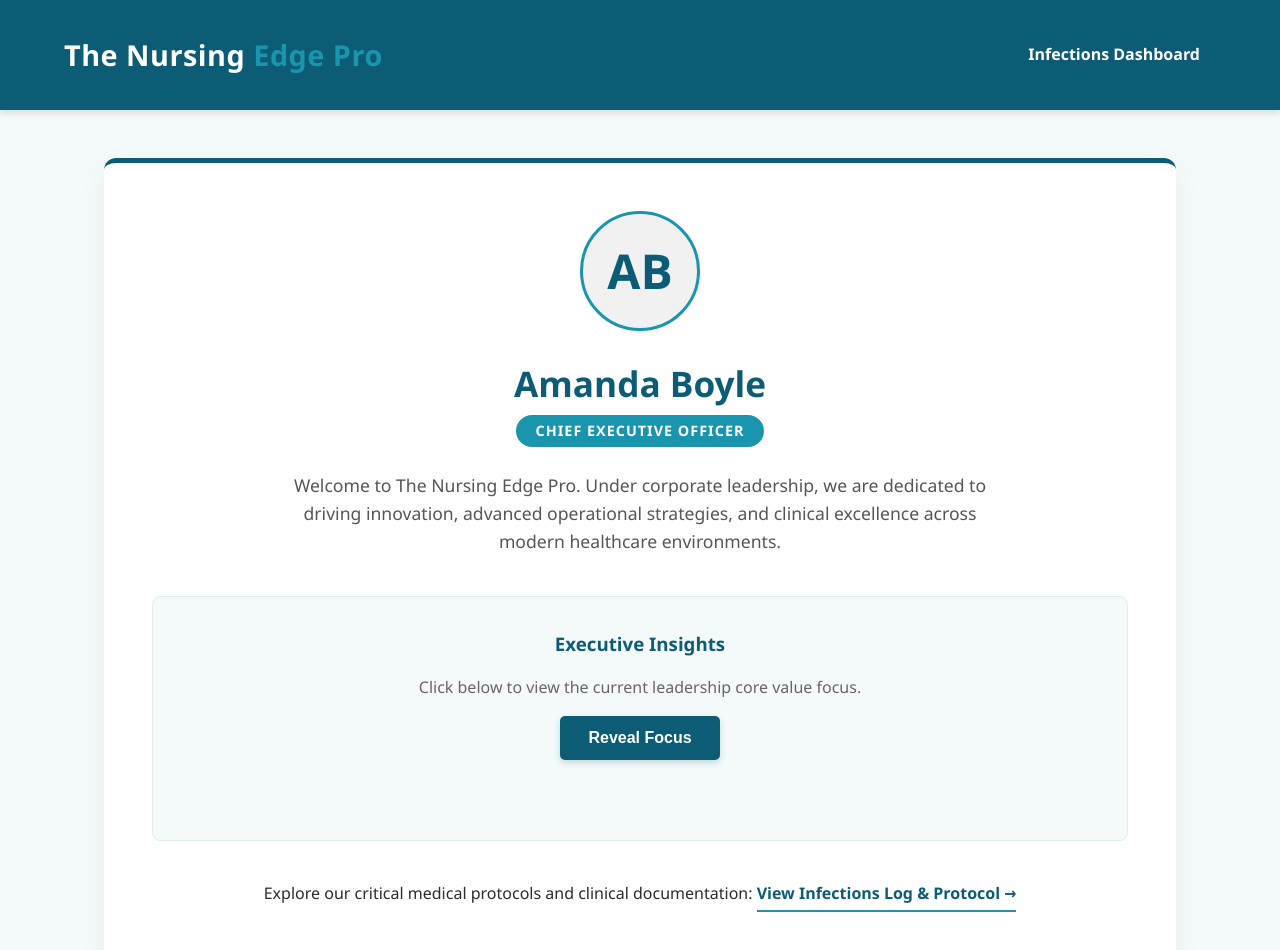
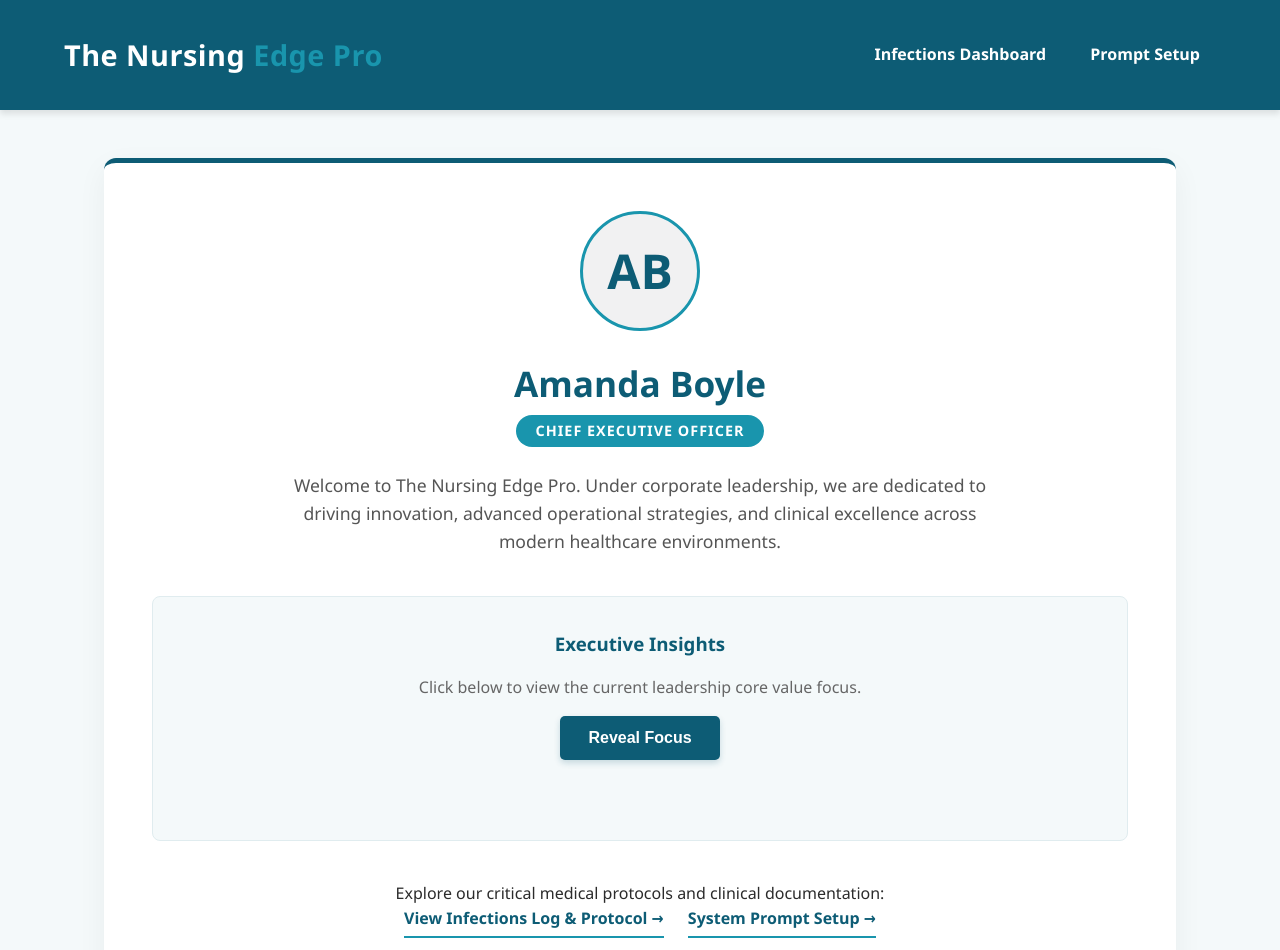
Before and after one commit to amandaboyle/AI, a plain HTML site: page index.html in a window 1280 px wide. Shown: the top 950 px of the page. Drawn offline with Linux system fonts and the light colour scheme.

Commit message:
Update index.html

```diff
--- a/index.html
+++ b/index.html
@@ -59,6 +59,7 @@
             padding: 0.5rem 1rem;
             border-radius: 4px;
             transition: background-color 0.3s;
+            margin-left: 0.5rem;
         }
 
         nav a:hover {
@@ -169,6 +170,7 @@
             border-bottom: 2px solid var(--secondary-color);
             padding-bottom: 4px;
             transition: all 0.3s;
+            margin: 0 10px;
         }
 
         .cta-link:hover {
@@ -208,6 +210,7 @@
             </div>
             <nav>
                 <a href="infections.html">Infections Dashboard</a>
+                <a href="prompt.html">Prompt Setup</a>
             </nav>
         </div>
     </header>
@@ -231,7 +234,9 @@
 
             <p>
                 Explore our critical medical protocols and clinical documentation:
+                <br>
                 <a href="infections.html" class="cta-link">View Infections Log & Protocol →</a>
+                <a href="prompt.html" class="cta-link">System Prompt Setup →</a>
             </p>
         </div>
     </main>
```
